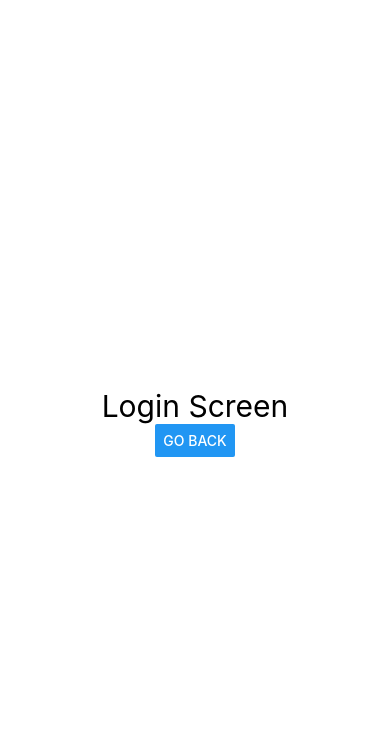
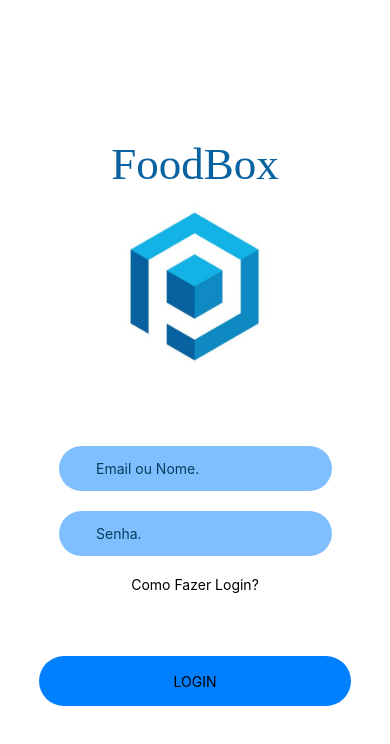
Before and after one commit to Caique27/FoodBox, a React Native app: screen /Login in a window 390 px wide. Shown: the top 744 px of the page. Built offline with nearby package versions, Linux system fonts and the light colour scheme.

Commit message:
Added Login screen

```diff
--- a/src/pages/Home.js
+++ b/src/pages/Home.js
@@ -1,11 +1,13 @@
 import React from 'react';
 import { Pressable, Text, View, StyleSheet, Image, Button } from 'react-native';
+import { StatusBar } from "expo-status-bar";
 
 
 function HomeScreen({ navigation }) {
     const texto = 'aiai'
     return (
         <View style={styles.container}>
+            <StatusBar style="auto" />
             <Text style={styles.text}>FoodBox</Text>
             <Image
                 style={styles.image}
@@ -13,7 +15,7 @@ function HomeScreen({ navigation }) {
             />
             <Pressable style={styles.button}
                 onPress={() => navigation.navigate('Login')}
-            >Press
+            >
             </Pressable >
         </View >
     );
@@ -28,26 +30,29 @@ const styles = StyleSheet.create({
 
     },
     text: {
-        fontSize: 40,
+        fontSize: 45,
+        color: '#0862A0',
+        fontFamily: 'Avenir Next',
+        fontWeight: 'normal',
         position: 'absolute',
-        top: '41%',
+        top: '43%',
         bottom: 0,
-        left: '40%',
+        left: '35%',
         right: 0,
     },
     image: {
 
-        width: '20%',
-        height: '20%',
+        width: '21%',
+        height: '13%',
         position: 'absolute',
-        top: '34.5%',
+        top: '40.5%',
         bottom: 0,
-        left: '16%',
+        left: '13%',
         right: 0,
 
     },
     button: {
-        backgroundColor: 'black',
+        backgroundColor: '#fff',
         color: 'black',
         width: '80%',
         height: '10%',
@@ -57,7 +62,8 @@ const styles = StyleSheet.create({
         left: '10%',
         right: 0,
 
-    }
+    },
+
 });
 
 
--- a/src/pages/Login.js
+++ b/src/pages/Login.js
@@ -1,13 +1,51 @@
-import React from 'react';
-import { Button, Text, View, StyleSheet } from 'react-native';
-function Login({ navigation }) {
+import { StatusBar } from "expo-status-bar";
+import React, { useState } from "react";
+import {
+    StyleSheet,
+    Text,
+    View,
+    Image,
+    TextInput,
+    Button,
+    TouchableOpacity,
+} from "react-native";
+
+export default function Login() {
+    const [email, setEmail] = useState("");
+    const [password, setPassword] = useState("");
+
     return (
         <View style={styles.container}>
-            <Text style={styles.text}>Login Screen</Text>
-            <Button
-                title="Go back"
-                onPress={() => navigation.navigate('Home')}
-            />
+            <Text style={styles.logoText}>FoodBox</Text>
+            <Image style={styles.image} source={require("../images/Logo.jpg")} />
+
+            <StatusBar style="auto" />
+            <View style={styles.inputView}>
+                <TextInput
+                    style={styles.TextInput}
+                    placeholder="Email ou Nome."
+                    placeholderTextColor="#003f5c"
+                    onChangeText={(email) => setEmail(email)}
+                />
+            </View>
+
+            <View style={styles.inputView}>
+                <TextInput
+                    style={styles.TextInput}
+                    placeholder="Senha."
+                    placeholderTextColor="#003f5c"
+                    secureTextEntry={true}
+                    onChangeText={(password) => setPassword(password)}
+                />
+            </View>
+
+            <TouchableOpacity>
+                <Text style={styles.forgot_button}>Como Fazer Login?</Text>
+            </TouchableOpacity>
+
+            <TouchableOpacity style={styles.loginBtn}>
+                <Text style={styles.loginText}>LOGIN</Text>
+            </TouchableOpacity>
         </View>
     );
 }
@@ -15,16 +53,60 @@ function Login({ navigation }) {
 const styles = StyleSheet.create({
     container: {
         flex: 1,
-        backgroundColor: '#fff',
-        alignItems: 'center',
-        justifyContent: 'center',
-        fontSize: 40,
+        backgroundColor: "#fff",
+        alignItems: "center",
+        justifyContent: "center",
     },
-    text: {
+
+    image: {
+        marginBottom: 40,
+        width: '40%',
+        height: '20%',
+        marginBottom: "20%",
+
+    },
+
+    inputView: {
+        backgroundColor: "rgb(128, 191, 255)",
+        borderRadius: 30,
+        width: "70%",
+        height: 45,
+        marginBottom: 20,
+
+        alignItems: "center",
+    },
+
+    TextInput: {
+        height: 50,
+        flex: 1,
+        padding: 10,
+        marginLeft: 20,
+    },
+
+    forgot_button: {
+        height: 30,
+        marginBottom: 30,
+    },
+
+    loginBtn: {
+        width: "80%",
+        borderRadius: 25,
+        height: 50,
+        alignItems: "center",
+        justifyContent: "center",
+        marginTop: 20,
+        backgroundColor: "rgb(0, 128, 255)",
+    },
+    instructions: {
         fontSize: 30,
+        marginBottom: 20,
+    },
+    logoText: {
+        fontSize: 45,
+        color: '#0862A0',
+        fontFamily: 'Avenir Next',
+        fontWeight: 'normal',
+        right: 0,
+        marginBottom: 10
     }
 });
-
-
-
-export default Login;
```
Also changed, not shown: src/images/Logo.jpg, 1 other file (tests, documents, lock files or other folders).
